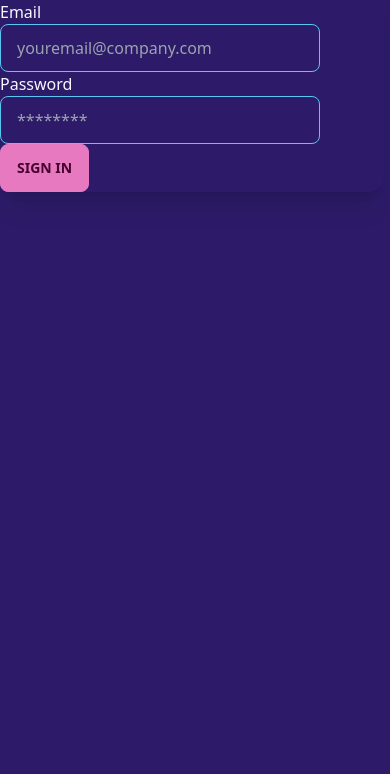
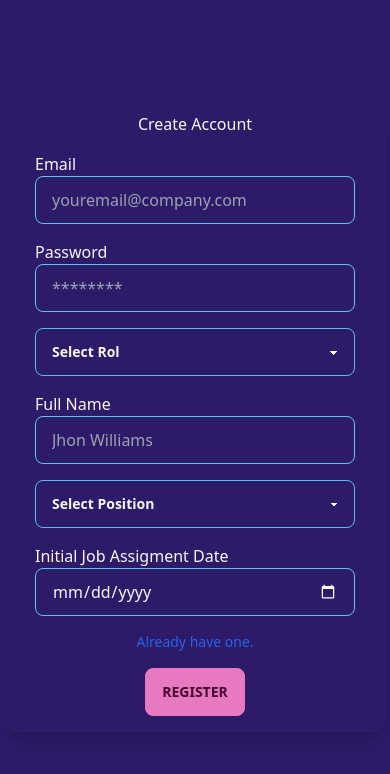
Before and after one commit to Saul19-L98/application_assignment, a React (Vite) app: page /sign-up in a window 390 px wide. Shown: the top 774 px of the page. Built offline with nearby package versions, Linux system fonts and the light colour scheme; no server answers.

Commit message:
responsive design added to login and register

```diff
--- a/src/App.tsx
+++ b/src/App.tsx
@@ -4,7 +4,7 @@ import ProtectedRoute from "./routes/ProtectedRoute";
 import Home from "./pages/Home";
 import DashBoard from "./pages/Dashboard";
 import Register from "./pages/Register";
-import Logging from "./pages/Loggin";
+import LogIn from "./pages/LogIn";
 import NotFound from "./pages/NotFound";
 
 function App() {
@@ -44,8 +44,8 @@ function App() {
               </ProtectedRoute>
             }/>
           </Route>
-          <Route path="/sign-in" element={<Register />}/>
-          <Route path="/sign-up" element={<Logging />}/>
+          <Route path="/sign-up" element={<Register />}/>
+          <Route path="/sign-in" element={<LogIn />}/>
           <Route path="/*" element={<NotFound />} />
         </Routes>
       </Router>
--- a/src/components/Spinner.tsx
+++ b/src/components/Spinner.tsx
@@ -1,6 +1,6 @@
 function Spinner(){
     return(
-        <div role="status">
+        <div className="min-h-screen flex items-center justify-center" role="status">
             <svg aria-hidden="true" className="inline w-24 h-24 mr-2 text-gray-200 animate-spin dark:text-gray-600 fill-blue-600" viewBox="0 0 100 101" fill="none" xmlns="http://www.w3.org/2000/svg">
                 <path d="M100 50.5908C100 78.2051 77.6142 100.591 50 100.591C22.3858 100.591 0 78.2051 0 50.5908C0 22.9766 22.3858 0.59082 50 0.59082C77.6142 0.59082 100 22.9766 100 50.5908ZM9.08144 50.5908C9.08144 73.1895 27.4013 91.5094 50 91.5094C72.5987 91.5094 90.9186 73.1895 90.9186 50.5908C90.9186 27.9921 72.5987 9.67226 50 9.67226C27.4013 9.67226 9.08144 27.9921 9.08144 50.5908Z" fill="currentColor"/>
                 <path d="M93.9676 39.0409C96.393 38.4038 97.8624 35.9116 97.0079 33.5539C95.2932 28.8227 92.871 24.3692 89.8167 20.348C85.8452 15.1192 80.8826 10.7238 75.2124 7.41289C69.5422 4.10194 63.2754 1.94025 56.7698 1.05124C51.7666 0.367541 46.6976 0.446843 41.7345 1.27873C39.2613 1.69328 37.813 4.19778 38.4501 6.62326C39.0873 9.04874 41.5694 10.4717 44.0505 10.1071C47.8511 9.54855 51.7191 9.52689 55.5402 10.0491C60.8642 10.7766 65.9928 12.5457 70.6331 15.2552C75.2735 17.9648 79.3347 21.5619 82.5849 25.841C84.9175 28.9121 86.7997 32.2913 88.1811 35.8758C89.083 38.2158 91.5421 39.6781 93.9676 39.0409Z" fill="currentFill"/>
--- a/src/components/TableRow.tsx
+++ b/src/components/TableRow.tsx
@@ -38,7 +38,10 @@ function TableRow({applicationId,rowNumber,fullName,coverageDays,startDate,endDa
     };
 
     return (
-        <tr onClick={()=>onModalClick(fullName,medicalDiagnostic,coverageDays,startDate,endDate,doctorName)}>
+        <tr
+            onClick={()=>onModalClick(fullName,medicalDiagnostic,coverageDays,startDate,endDate,doctorName)}
+            className="hover cursor-pointer"
+        >
             <th className="bg-purple-300">{rowNumber}</th>
             <td>{fullName}</td>
             <td >{coverageDays}</td>
--- a/src/hooks/authContext.tsx
+++ b/src/hooks/authContext.tsx
@@ -2,7 +2,7 @@ import {useState,useEffect} from 'react';
 import { ReactNode,useContext as usContextAuth } from "react";
 import { createContext } from "react";
 import { auth,db } from "../firebase.config";
-import { getDoc, doc, DocumentData} from "firebase/firestore";
+import { getDoc, doc} from "firebase/firestore";
 import { createUserWithEmailAndPassword,signInWithEmailAndPassword, UserCredential,onAuthStateChanged,signOut, User } from 'firebase/auth';
 
 type UserType = User | null;
--- a/src/pages/Dashboard.tsx
+++ b/src/pages/Dashboard.tsx
@@ -6,7 +6,7 @@ import Spinner from "../components/Spinner";
 import Table from "../components/Table";
 
 function DashBoard(){
-    const {setUserCredentials,userData, employees} = useUserCredentialsStore();
+    const {setUserCredentials,setEmployees,setApplications,userData, employees} = useUserCredentialsStore();
     const {logOut} = useContextHook();
 
     // Get Employee's name
@@ -16,7 +16,7 @@ function DashBoard(){
     };
 
      // Use the useApplications hook
-    const { data: applicationsData, isLoading: isApplicationsLoading, isError: isApplicationsError, error: applicationsError, refetch: refetchApplications, } = useApplications();
+    const { isLoading: isApplicationsLoading, isError: isApplicationsError, refetch: refetchApplications, } = useApplications();
 
     // Use the useEmployees hook
     const { data: employeesData, isLoading: isEmployeesLoading, isError: isEmployeesError, error: employeesError } = useEmployees();
@@ -30,6 +30,8 @@ function DashBoard(){
     const handleLogOut = async () => {
         await logOut();
         setUserCredentials(null);
+        setEmployees(null);
+        setApplications(null);
     }
 
 
--- a/src/pages/Loggin.tsx
+++ b/src/pages/LogIn.tsx
@@ -2,7 +2,7 @@ import { ChangeEvent, FormEvent, useState } from "react";
 import {useContextHook} from '../hooks/authContext';
 import { useUserCredentialsStore } from "../store/userCredentialsStore";
 import { toast } from "react-toastify";
-import { useNavigate } from "react-router-dom";
+import { useNavigate,Link } from "react-router-dom";
 
 interface UserLog{
     email:string,
@@ -52,16 +52,41 @@ function Logging(){
     }
 
     return(
-        <div>
+        <div className="min-h-screen flex items-center justify-center">
             <form onSubmit={handleLog} className="card card-compact w-96 bg-base-100 shadow-xl">
-                <label htmlFor="email">Email</label>
-                <input type="email" name="email" placeholder="youremail@company.com" onChange={handleOnChange} className="input input-bordered input-secondary w-full max-w-xs"/>
+                <div className="flex flex-col items-center">
+                    <h1 className="text-center w-full">Application Assignment</h1>
+                    <div className="flex flex-col w-full px-4 mt-4">
+                        <label htmlFor="email" className="text-left">Email:</label>
+                        <input
+                            type="email"
+                            name="email"
+                            placeholder="youremail@company.com"
+                            onChange={handleOnChange}
+                            className="input input-bordered input-secondary w-full"
+                        />
+                    </div>
 
-                <label htmlFor="password">Password</label>
-                <input type="password" name="password" placeholder="********" required className="input input-bordered input-secondary w-full max-w-xs" onChange={handleOnChange} />
+                    <div className="flex flex-col w-full px-4 mt-4">
+                        <label htmlFor="password" className="text-left">Password:</label>
+                        <input
+                            type="password"
+                            name="password"
+                            placeholder="********"
+                            required
+                            className="input input-bordered input-secondary w-full"
+                            onChange={handleOnChange}
+                        />
+                    </div>
+                    <Link to="/sign-up" className="text-sm text-blue-600 hover:text-yellow-500 mt-2">
+                        Create Account.
+                    </Link>
 
-                <div>
-                    <button type="submit" className="btn btn-primary">Sign In</button>
+                    <div className="w-full px-4">
+                    <button type="submit" className="btn btn-primary w-full mt-4">
+                        Sign In
+                    </button>
+                    </div>
                 </div>
             </form>
         </div>
--- a/src/pages/Register.tsx
+++ b/src/pages/Register.tsx
@@ -5,7 +5,7 @@ import {doc,setDoc} from 'firebase/firestore';
 import { v4 as uuidv4 } from "uuid";
 import {useUserCredentialsStore} from '../store/userCredentialsStore'
 import { toast } from "react-toastify";
-import { useNavigate } from "react-router-dom";
+import { useNavigate,Link } from "react-router-dom";
 
 interface UserRegister{
     email:string,
@@ -73,36 +73,55 @@ function Register(){
     }
 
     return(
-        <div>
-            <form onSubmit={handleRegister} className="card card-compact w-96 bg-base-100 shadow-xl">
-                <label htmlFor="email">Email</label>
-                <input type="email" name="email" placeholder="youremail@company.com" onChange={handleOnChange} className="input input-bordered input-secondary w-full max-w-xs"/>
+        <div className="flex items-center justify-center min-h-screen">
+            <form onSubmit={handleRegister} className="card card-compact w-96 bg-base-100 shadow-xl flex flex-col">
+                <h1 className="text-center w-full">Create Account</h1>
+                <div className="flex flex-col w-full px-4 mt-4">
+                    <div className="flex flex-col mb-4">
+                        <label htmlFor="email" className="ml-4">Email</label>
+                        <input type="email" name="email" placeholder="youremail@company.com" onChange={handleOnChange} className="input input-bordered input-secondary w-full max-w-xs self-center"/>
+                    </div>
 
-                <label htmlFor="password">Password</label>
-                <input type="password" name="password" placeholder="********" required className="input input-bordered input-secondary w-full max-w-xs" onChange={handleOnChange} />
+                    <div className="flex flex-col mb-4">
+                        <label htmlFor="password" className="ml-4">Password</label>
+                        <input type="password" name="password" placeholder="********" required className="input input-bordered input-secondary w-full max-w-xs self-center" onChange={handleOnChange} />
+                    </div>
 
-                <select defaultValue={"DEFAULT"} name="rol" className="select select-info w-full max-w-xs" onChange={handleOnChange}>
+                    <div className="flex flex-col mb-4">
+                        <select defaultValue={"DEFAULT"} name="rol" className="select select-info w-full max-w-xs self-center" onChange={handleOnChange}>
                             <option value="DEFAULT" disabled>Select Rol</option>
                             <option value="employee">Employee</option>
                             <option value="hrSpecialist">HR Specialist</option>
                         </select>
+                    </div>
 
-                <label htmlFor="name">Full Name</label>
-                <input type="text" name="fullName" placeholder="Jhon Williams" onChange={handleOnChange} className="input input-bordered input-secondary w-full max-w-xs"/>
+                    <div className="flex flex-col mb-4">
+                        <label htmlFor="name" className="ml-4">Full Name</label>
+                        <input type="text" name="fullName" placeholder="Jhon Williams" onChange={handleOnChange} className="input input-bordered input-secondary w-full max-w-xs self-center"/>
+                    </div>
 
-                <select defaultValue={"DEFAULT"} name="position" className="select select-info w-full max-w-xs" onChange={handleOnChange}>
+                    <div className="flex flex-col mb-4">
+                        <select defaultValue={"DEFAULT"} name="position" className="select select-info w-full max-w-xs self-center" onChange={handleOnChange}>
                             <option value="DEFAULT" disabled>Select Position</option>
                             <option value="uiDesigner">UI Designer</option>
                             <option value="qaEngineering">QA Engineering</option>
                             <option value="webDeveloper">Web Developer</option>
                             <option value="analyst">Data Analyst</option>
                         </select>
+                    </div>
 
-                <label htmlFor="initialDate">Initial Job Assigment Date</label>
-                <input type="date" name="initialDate" onChange={handleOnChange} className="input input-bordered input-secondary w-full max-w-xs"/>
+                    <div className="flex flex-col mb-4">
+                        <label htmlFor="initialDate" className="ml-4">Initial Job Assigment Date</label>
+                        <input type="date" name="initialDate" onChange={handleOnChange} className="input input-bordered input-secondary w-full max-w-xs self-center"/>
+                    </div>
 
-                <div>
+                    <Link to="/sign-in" className="text-sm text-blue-600 hover:text-yellow-500 mb-4 text-center">
+                        Already have one.
+                    </Link>
+
+                    <div className="self-center mb-4">
                         <button type="submit" className="btn btn-primary">Register</button>
+                    </div>
                 </div>
             </form>
         </div>
--- a/src/routes/ProtectedRoute.tsx
+++ b/src/routes/ProtectedRoute.tsx
@@ -14,7 +14,7 @@ function ProtectedRoute({children,isAllowed}:ProtectedRouteProps){
     const { loading } = useContextHook();
     console.log(isAllowed)
     if(loading) return <Spinner />;
-    if(!isAllowed) return <Navigate to="/sign-up"/>
+    if(!isAllowed) return <Navigate to="/sign-in"/>
 
     return children ? <>{children}</> : <Outlet />
 }
```
Also changed, not shown: src/components/Table.tsx (+31 -13 lines). Lines whose indentation alone changed are shown as unchanged.
